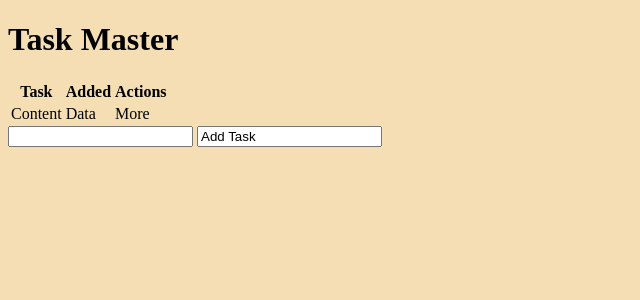
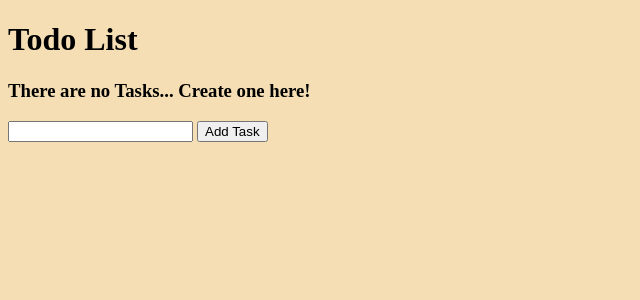
Before and after one commit to dreadlord-sedai/Task-master-flask, a Flask app: page / in a window 1280 px wide. Shown: the top 300 px of the page, without its empty margins (0-640 px from the left). Run offline with Flask 3, Linux system fonts and the light colour scheme.

Commit message:
Program to Add task

```diff
--- a/app.py
+++ b/app.py
@@ -1,5 +1,5 @@
 # Imports
-from flask import Flask, render_template
+from flask import Flask, render_template, redirect, request
 from flask_scss import Scss
 from flask_sqlalchemy import SQLAlchemy
 from datetime import datetime
@@ -14,7 +14,7 @@ db = SQLAlchemy(app)
 
 
 # Models
-class MyTask(db.Model):
+class myTask(db.Model):
     id = db.Column(db.Integer, primary_key=True)
     content = db.Column(db.String(100), nullable=False)
     complete = db.Column(db.Integer)
@@ -24,12 +24,38 @@ class MyTask(db.Model):
         return f"Ttask {self.id}"
 
 
+# Routes #
+
+# Home
+@app.route('/', methods=['POST', 'GET'])
+def index():
+    # Add a Task
+    if request.method == 'POST':
+        current_task = request.form['content']
+        new_task = myTask(content=current_task)
+        try:
+            db.session.add(new_task)
+            db.session.commit()
+            return redirect('/')
+        except Exception as e:
+            print(f"ERROR: {e}")
+            return f"ERROR: {e}"
+    # See all current tasks
+    else:
+        tasks = myTask.query.order_by(myTask.created).all()
+        return render_template('index.html', tasks=tasks)
 
 
-# Routes
-@app.route('/')
-def index():
-    return render_template('index.html')
+
+
+
+
+
+
+
+
+
+
 
 # Runner and Debugger
 if __name__ == '__main__':
--- a/templates/index.html
+++ b/templates/index.html
@@ -6,22 +6,36 @@
 
 {% block body %}
     <div class="content">
-        <h1>Task Master</h1>
+        <h1>Todo List</h1>
+
+        {% if tasks | length < 1 %}
+        <h3>There are no Tasks... Create one here!</h3>
+        {% else %}
+
         <table>
             <tr>
                 <th>Task</th>
                 <th>Added</th>
                 <th>Actions</th>
             </tr>
+            {% for task in tasks %}
             <tr>
-                <td>Content</td>
-                <td>Data</td>
-                <td>More</td>
+                <td>{{task.content}}</td>
+                <td>{{task.created.strftime("%Y-%m-%d")}}</td>
+                <td>
+                    <a href="/delete/{{task.id}}">Delete</a>
+                    <br>
+                    <a href="/update/{{task.id}}">Edit</a>
+                </td>
             </tr>
+            {% endfor %}
         </table>
-        <form action="">
+        {% endif %}
+
+        <form action="/" method="post">
             <input type="text" name="content" id="content"+>
-            <input type="text" value="Add Task" id="btn_Add">
+            <input type="submit" value="Add Task" id="btn_Add">
         </form>
     </div>
+
 {% endblock %}
```
